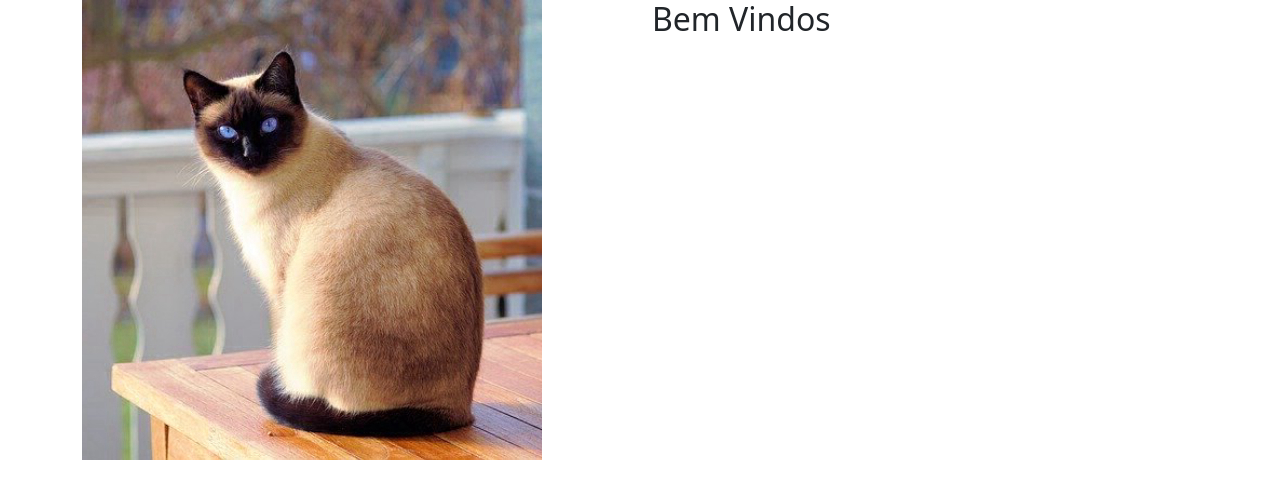
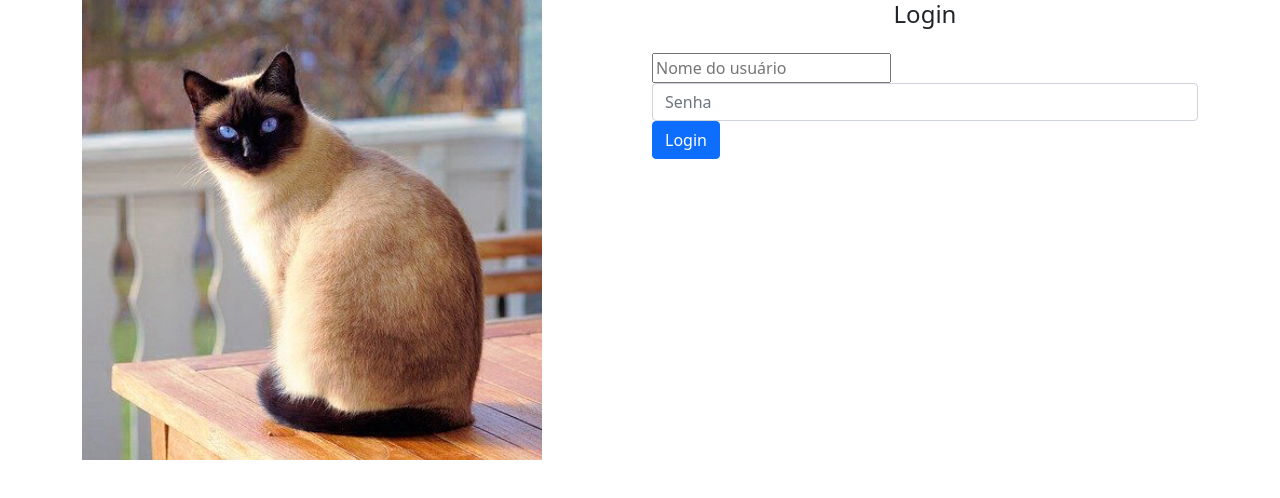
Before and after one commit to Gabriel-Simon07/GatitoBookAngular, an Angular app: page /home in a window 1280 px wide. Shown: the top 498 px of the page. Built offline with nearby package versions, Linux system fonts and the light colour scheme.

Commit message:
Login screen implemented

```diff
--- a/src/app/app-routing.module.ts
+++ b/src/app/app-routing.module.ts
@@ -1,5 +1,23 @@
 import { NgModule } from "@angular/core";
+import { RouterModule, Routes } from "@angular/router";
 
-@NgModule({})
+const routes: Routes = [
+  {
+    path:'',
+    pathMatch:'full',
+    redirectTo: 'home',
+  },
+  {
+    path:'home',
+    loadChildren:() => import('./home/home.module').then((module) => module.HomeModule),
+  }
+];
+
+@NgModule({
+  imports: [RouterModule.forRoot(routes)],
+  exports: [RouterModule]
+})
 export class AppRoutingModule {
+
+
 }
--- a/src/app/app.component.html
+++ b/src/app/app.component.html
@@ -1 +1 @@
-<app-home></app-home>
+<router-outlet></router-outlet>
--- a/src/app/app.module.ts
+++ b/src/app/app.module.ts
@@ -12,7 +12,6 @@ import { HomeModule } from './home/home.module';
   imports: [
     BrowserModule,
     AppRoutingModule,
-    HomeModule
   ],
   providers: [],
   bootstrap: [AppComponent]
--- a/src/app/home/home-routing.module.ts
+++ b/src/app/home/home-routing.module.ts
@@ -1,7 +1,20 @@
 import { NgModule } from '@angular/core';
 import { RouterModule, Routes } from '@angular/router';
+import { HomeComponent } from './home.component';
+import { LoginComponent } from './login/login.component';
 
-const routes: Routes = [];
+const routes: Routes = [
+  {
+    path: '',
+    component: HomeComponent,
+    children: [
+      {
+        path: '',
+        component: LoginComponent
+      }
+    ]
+  }
+];
 
 @NgModule({
   imports: [RouterModule.forChild(routes)],
--- a/src/app/home/home.component.html
+++ b/src/app/home/home.component.html
@@ -4,7 +4,7 @@
       <img class="img-fluid d-none d-sm-block" src="assets/imgs/home.jpg" alt="Imagem de um gato para as boas-vindas"/>
     </div>
     <div class="col-md-6">
-      <h2>Bem Vindos</h2>
+      <router-outlet></router-outlet>
     </div>
   </div>
 </div>
--- a/src/app/home/home.module.ts
+++ b/src/app/home/home.module.ts
@@ -3,15 +3,17 @@ import { CommonModule } from '@angular/common';
 
 import { HomeRoutingModule } from './home-routing.module';
 import { HomeComponent } from './home.component';
+import { AppRoutingModule } from '../app-routing.module';
+import { LoginComponent } from './login/login.component';
 
 
 @NgModule({
   declarations: [
-    HomeComponent
+    HomeComponent, LoginComponent
   ],
   imports: [
     CommonModule,
-    HomeRoutingModule
+    HomeRoutingModule,
   ],
   exports: [HomeComponent]
 })
--- /dev/null
+++ b/src/app/home/login/login.component.html
@@ -0,0 +1,10 @@
+<h4 class="text-center">Login</h4>
+<form class="form mt-4">
+  <div class="form-group">
+     <input type="form-control" placeholder="Nome do usuário" />
+  </div>
+  <div class="form-group">
+    <input type="password" class="form-control" placeholder="Senha" />
+  </div>
+  <button type="submit" class="btn btn-primary btn-block">Login</button>
+</form>
--- /dev/null
+++ b/src/app/home/login/login.component.ts
@@ -0,0 +1,15 @@
+import { Component, OnInit } from '@angular/core';
+
+@Component({
+  selector: 'app-login',
+  templateUrl: './login.component.html',
+  styleUrls: ['./login.component.css']
+})
+export class LoginComponent implements OnInit {
+
+  constructor() { }
+
+  ngOnInit(): void {
+  }
+
+}
```
Also changed, not shown: src/app/home/login/login.component.css (added), 1 other file (tests, documents, lock files or other folders).
